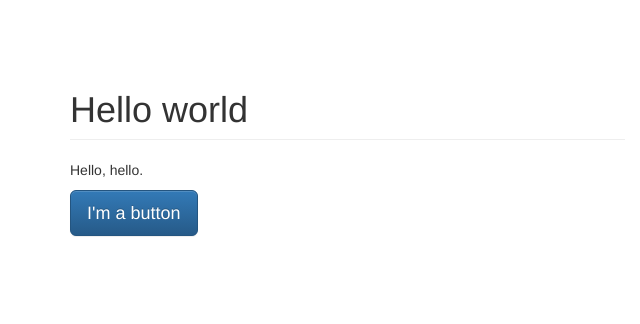
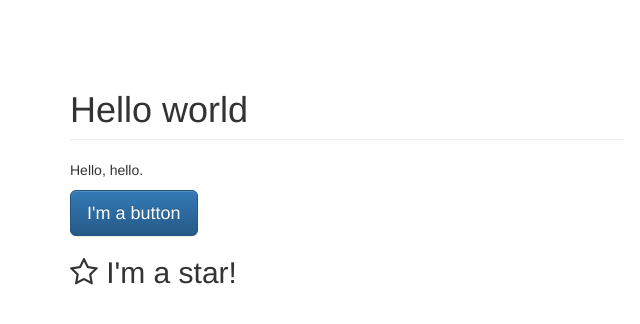
Before and after one commit to iingemar/django-template, a Django app: page / in a window 1280 px wide. Shown: the top 324 px of the page, without its empty margins (0-640 px from the left). Run offline with Django 3.2, Linux system fonts and the light colour scheme; some libraries are stand-ins or nearby versions.

Commit message:
Add font awesome icons

```diff
--- a/app_name/templates/base.html
+++ b/app_name/templates/base.html
@@ -9,6 +9,7 @@
     <title>Here be title</title>
     <link href="{% static 'css/bootstrap.min.css' %}" rel="stylesheet">
     <link href="{% static 'css/bootstrap-theme.min.css' %}" rel="stylesheet">
+    <link rel="stylesheet" href="//maxcdn.bootstrapcdn.com/font-awesome/4.3.0/css/font-awesome.min.css">
     <link href="{% static 'css/main.css' %}" rel="stylesheet">
     <!-- HTML5 shim and Respond.js for IE8 support of HTML5 elements and media queries -->
     <!-- WARNING: Respond.js doesn't work if you view the page via file:// -->
--- a/app_name/templates/index.html
+++ b/app_name/templates/index.html
@@ -8,6 +8,7 @@
             <p>
                 <button type="button" class="btn btn-lg btn-primary">I'm a button</button>
             </p>
+            <h2><i class="fa fa-star-o"></i> I'm a star!</h2>
         </div>
     </div>
 {% endblock %}
```
